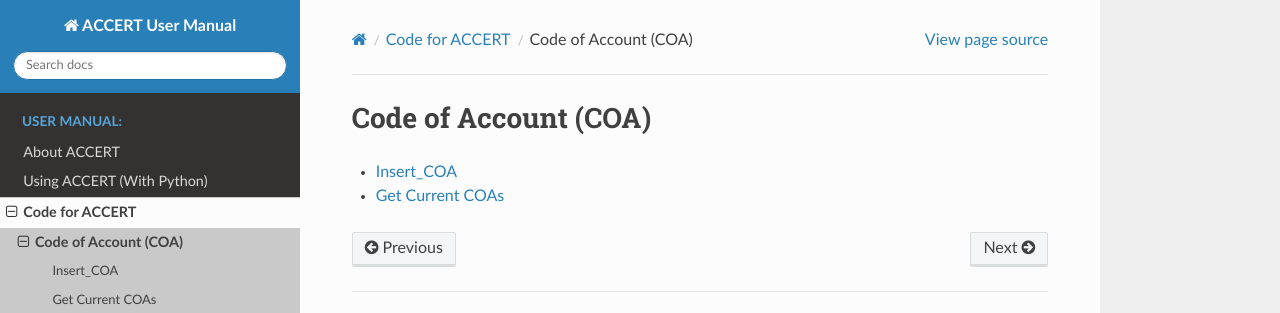
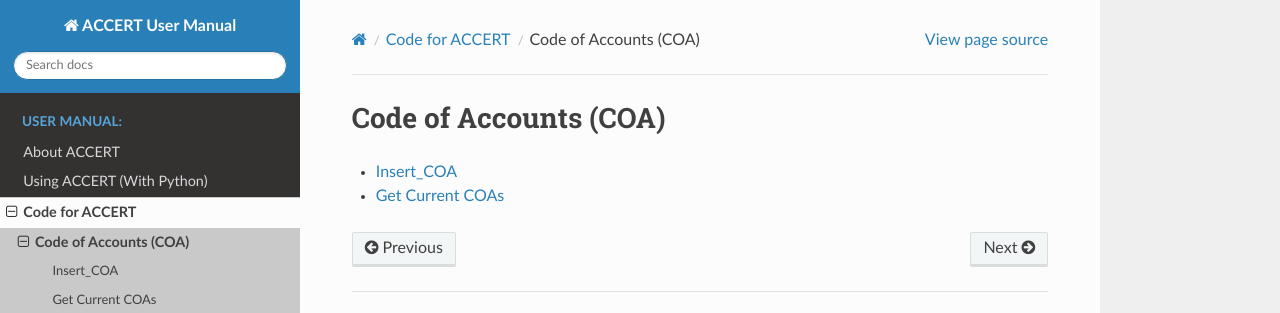
Before and after one commit to accert-dev/ACCERT, a Sphinx documentation site: the page built from docs/source/CodeOfAccounts.rst, in a window 1280 px wide. Shown: the top 313 px of the page. Built offline with Sphinx 7.4.7 and the Read the Docs theme 2.0.0, drawn with Linux system fonts in a browser that asks for light colours; part of the change alters nothing that is shown.

```diff
--- a/docs/source/CodeOfAccounts.rst
+++ b/docs/source/CodeOfAccounts.rst
@@ -1,8 +1,8 @@
 .. toctree::
     :maxdepth: 2
 
-Code of Account (COA)
-=====================
+Code of Accounts (COA)
+======================
 
 .. toctree::
     :maxdepth: 1
--- a/docs/source/conf.py
+++ b/docs/source/conf.py
@@ -6,22 +6,10 @@
 import os
 import sys
 
-# sys.path.insert(0, os.path.abspath(r"C:\Users\Darne\OneDrive\Documents\ACCERTGit\ACCERT\docs\source\inputsIndex"))
-# sys.path.append(r"C:\Users\Darne\OneDrive\Documents\ACCERTGit\ACCERT\docs\source\inputsIndex\Main.py")
+sys.path.insert(0, os.path.abspath('./inputsIndex'))
 
-current_dir = os.getcwd()
 
-relative_path=r'.\inputsIndex'
 
-relative_path_to_main_py = r'..\src\Main.py'
-
-absolute_path = os.path.join(current_dir, relative_path)
-
-accert_path = os.path.join(current_dir, relative_path_to_main_py)
-
-sys.path.append(absolute_path)
-
-sys.path.append(accert_path)
 
 # -- Project information -----------------------------------------------------
 # https://www.sphinx-doc.org/en/master/usage/configuration.html#project-information
```
Also changed, not shown: 7 other files.
